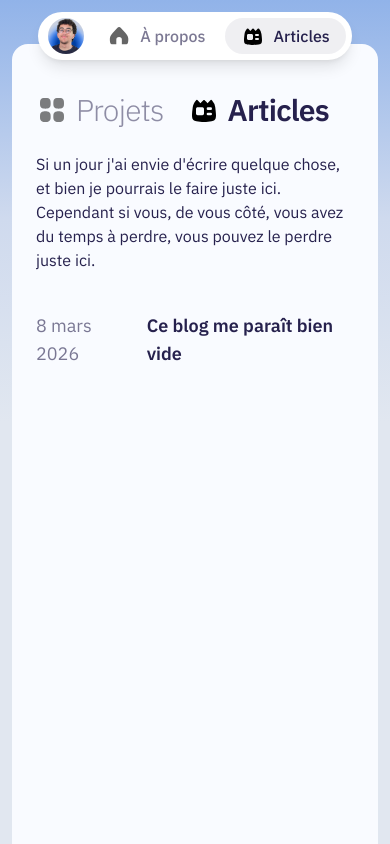
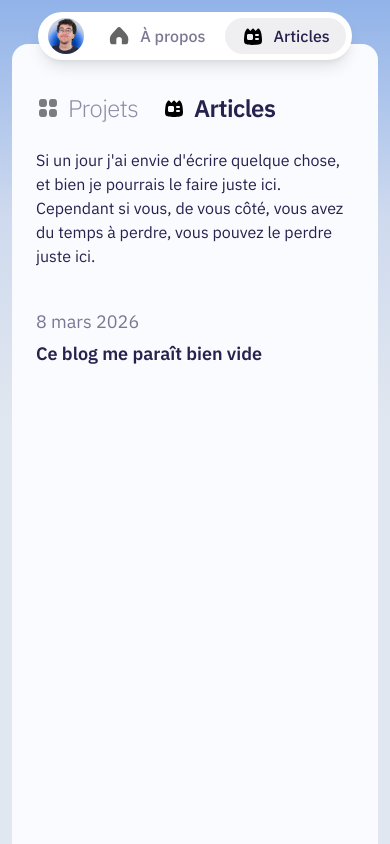
Before and after one commit to ecnivtwelve/vincelinise.com, a Next.js app: page /articles in a window 390 px wide. Shown: the top 844 px of the page. Built offline with nearby package versions, Linux system fonts and the light colour scheme.

Commit message:
fix: mobile

```diff
--- a/app/articles/page.tsx
+++ b/app/articles/page.tsx
@@ -27,7 +27,7 @@ export default function Home() {
         <div className="flex flex-col gap-6 w-full">
           {articles.map((project) => (
             <Link key={project.slug} href={`/articles/${project.slug}`}>
-              <div className="flex flex-row gap-4 text-lg">
+              <div className="flex flex-col md:flex-row gap-1 md:gap-4 text-lg">
                 <p className="opacity-60">{new Date(project.frontmatter.date).toLocaleDateString('fr-FR', {
                   year: "numeric",
                   month: "long",
--- a/app/components/ArticlesSelector/ArticlesSelector.tsx
+++ b/app/components/ArticlesSelector/ArticlesSelector.tsx
@@ -23,8 +23,8 @@ const ArticlesSelector = ({ selected }) => {
     <div className="flex flex-row gap-6 items-center">
       {selection.map((item) => (
         <Link key={item.href} href={item.href} className={clsx("flex flex-row items-center gap-2 opacity-50 hover:opacity-100", item.href === selected && "opacity-100")}>
-          <item.icon width={32} height={32} className="" />
-          <h1 className={clsx("font-light text-3xl tracking-tight", item.href === selected && "font-semibold")}>{item.label}</h1>
+          <item.icon className="w-6 h-6 md:w-8 md:h-8" />
+          <h1 className={clsx("font-light text-2xl md:text-3xl tracking-tight", item.href === selected && "font-semibold")}>{item.label}</h1>
         </Link>
       ))}
     </div>
--- a/app/projects/page.tsx
+++ b/app/projects/page.tsx
@@ -28,7 +28,7 @@ export default function Home() {
         <div className="flex flex-col gap-6 w-full">
           {projects.map((project) => (
             <div key={project.slug} className="group relative">
-              <Link href={`/projects/${project.slug}`} className="flex flex-row gap-6">
+              <Link href={`/projects/${project.slug}`} className="flex flex-col md:flex-row gap-6">
                 <div className="rounded-xl overflow-hidden relative aspect-video h-31 hover:scale-105 transition-transform duration-200">
                   <Image src={project.frontmatter.image} alt="" fill objectFit="cover" />
                 </div>
```
